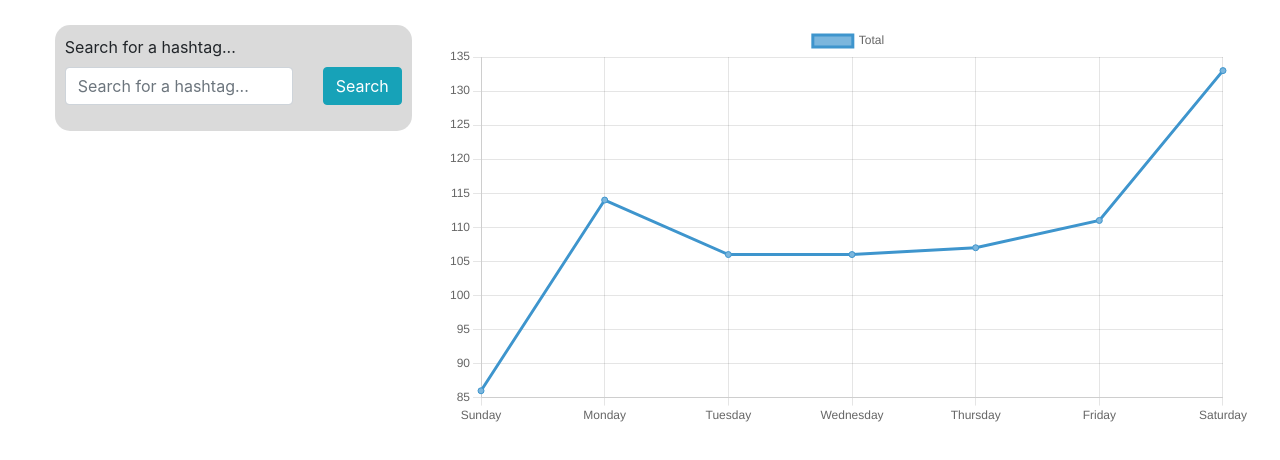
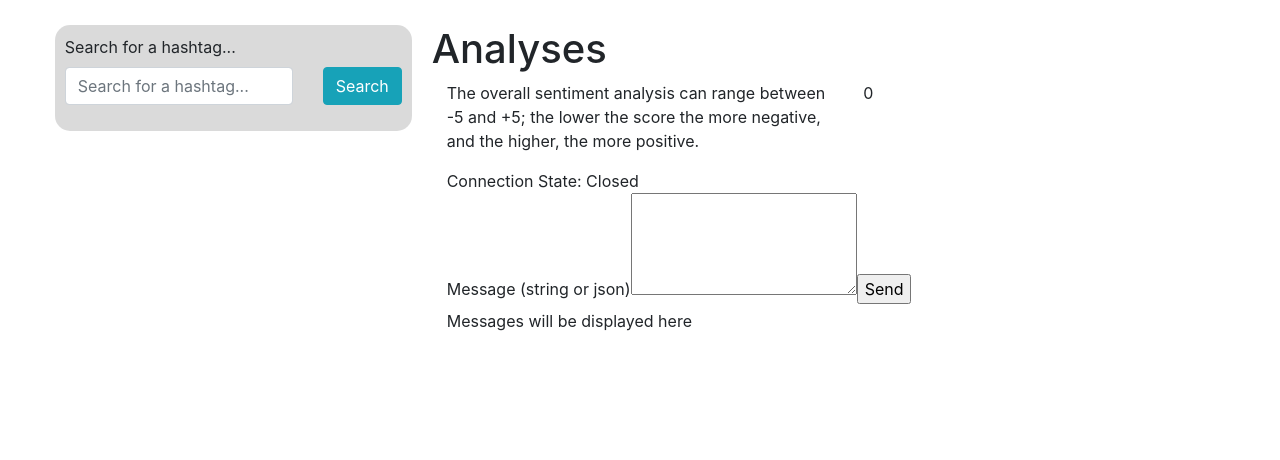
Before and after one commit to Shampoo307/twitter-client, a React (Create React App) app: page / in a window 1280 px wide. Shown: the top 460 px of the page. Built offline with nearby package versions, Linux system fonts and the light colour scheme; no server answers.

Commit message:
make updates, do websocket

```diff
--- a/package.json
+++ b/package.json
@@ -6,6 +6,7 @@
     "@testing-library/jest-dom": "^5.11.4",
     "@testing-library/react": "^11.1.0",
     "@testing-library/user-event": "^12.1.10",
+    "d3": "^7.1.1",
     "react": "^17.0.2",
     "react-bootstrap": "^1.6.4",
     "react-dom": "^17.0.2",
--- a/src/components/Analyses.jsx
+++ b/src/components/Analyses.jsx
@@ -1,37 +1,13 @@
-import React, { Component } from "react";
+import React, { useEffect, useState } from "react";
 import { Container, Row, Col, ListGroup, Card } from "react-bootstrap";
-import Chart from 'chart.js/auto';
+import ScoreTotal from "./ScoreTotal";
+// import Chart from 'chart.js/auto';
 
-export default class LineChart extends Component {
+export default function Analyses (props) {
 
-	chartRef = React.createRef();
-
-	componentDidMount() {
-		const ctx = this.chartRef.current.getContext("2d");
-
-		new Chart(ctx, {
-			type: "line",
-			data: {
-				labels: ["Sunday", "Monday", "Tuesday", "Wednesday", "Thursday", "Friday", "Saturday"],
-				datasets: [{
-					data: [86,114,106,106,107,111,133],
-					label: "Total",
-					borderColor: "#3e95cd",
-					backgroundColor: "#7bb6dd",
-					fill: false,
-				}
-				]
-			},
-		});
-	}
-	render() {
-		return (
-			<div>
-				<canvas
-				id="myChart"
-				ref={this.chartRef}
-				/>
-			</div>
-			)
-	}
+	return (
+		<div>
+			<ScoreTotal total={props.sentiment}/>
+		</div>
+	)
 }
--- /dev/null
+++ b/src/components/ScoreTotal.jsx
@@ -0,0 +1,23 @@
+import React, { useEffect, useState } from "react";
+import { Form, Button, Row, Col } from 'react-bootstrap';
+
+export default function ScoreTotal(props) {
+
+
+
+    return (
+        <div>
+            <Row>
+                <h1>Analyses</h1>
+            </Row>
+            <Row>
+                <Col>
+                    <p>The overall sentiment analysis can range between -5 and +5; the lower the score the more negative, and the higher, the more positive.</p>
+                </Col>
+                <Col>
+                    <p>{props.total}</p>
+                </Col>
+            </Row>
+        </div>
+    )
+}
--- /dev/null
+++ b/src/components/webSocketHook.js
@@ -0,0 +1,85 @@
+// webSocketHook.js
+import { useState, useEffect } from "react";
+
+// define a custom hook
+// accept the url to connect to
+// number of times the hook should retry a connection
+// the interval between retries
+function useWebSocketLite({
+  socketUrl,
+  retry: defaultRetry = 3,
+  retryInterval = 1500
+}) {
+  // message and timestamp
+  const [data, setData] = useState();
+  // send function
+  const [send, setSend] = useState(() => () => undefined);
+  // state of our connection
+  const [retry, setRetry] = useState(defaultRetry);
+  // retry counter
+  const [readyState, setReadyState] = useState(false);
+
+  useEffect(() => {
+    const ws = new WebSocket(socketUrl);
+    ws.onopen = () => {
+      console.log('Connected to socket');
+      setReadyState(true);
+
+      // function to send messages
+      setSend(() => {
+        return (data) => {
+          try {
+            const d = JSON.stringify(data);
+            ws.send(d);
+            return true;
+          } catch (err) {
+            return false;
+          }
+        };
+      });
+
+      // receive messages
+      ws.onmessage = (event) => {
+        const msg = formatMessage(event.data);
+        setData({ message: msg, timestamp: getTimestamp() });
+      };
+    };
+
+    // on close we should update connection state
+    // and retry connection
+    ws.onclose = () => {
+      setReadyState(false);
+      // retry logic
+      if (retry > 0) {
+        setTimeout(() => {
+          setRetry((retry) => retry - 1);
+        }, retryInterval);
+      }
+    };
+     // terminate connection on unmount
+    return () => {
+      ws.close();
+    };
+  // retry dependency here triggers the connection attempt
+  }, [retry]);
+
+  return { send, data, readyState };
+}
+
+// small utilities that we need
+// handle json messages
+const formatMessage = (data) => {
+  try {
+    const parsed = JSON.parse(data);
+    return parsed;
+  } catch (err) {
+    return data;
+  }
+};
+
+// get epoch timestamp
+function getTimestamp() {
+  return new Date().getTime();
+}
+
+export default useWebSocketLite;
--- a/src/pages/Form.jsx
+++ b/src/pages/Form.jsx
@@ -1,31 +1,53 @@
-import React, { useState } from "react";
+import React, { useState, useEffect, useRef } from "react";
 import { Container, Row, Col } from "react-bootstrap";
 import Search from "../components/Search";
 import Results from "../components/Results";
 import Analyses from "../components/Analyses";
+
+import useWebSocket from '../components/webSocketHook';
+
 
 export default function Form(props) {
 
     const [ searchValue, setSearchValue ] = useState('');
     const [ searchResults, setSearchResults ] = useState([]);
     const [ tweetSentiments, setTweetSentiments ] = useState([]);
+    const [ totalSentiment, setTotalSentiment ] = useState(0);
 
     const handleSearchChange = (event) => {
         setSearchValue(event.target.value);
     };
 
     const analyseTweets = async (tweets) => {
-        tweets.forEach(async tweet => {
+        // tweets.forEach(async tweet => {
             const options = {
                 method: "POST",
                 headers: {
                     'Content-Type': 'application/json'
                 },
-                body: JSON.stringify(tweet)
+                body: JSON.stringify(tweets)
             }
-            const tweetSentimentResult = await fetch('/nlp/s-analysis', options).then(res => res.json());
-            setTweetSentiments([...tweetSentiments, tweetSentimentResult]);
-        })
+            // const tweetSentimentResult = await fetch('/nlp/s-analysis', options).then(res => res.json()).then;
+            const result = await fetch('/nlp/s-analysis', options)
+                .then(res => res.json())
+                // .then(res => {
+                //     const bar = tweetSentiments;
+                //     bar.push(res.sentiment);
+                //     setTweetSentiments(bar);
+                //     console.log('total', totalSentiment);
+                //     const current = total;
+                //     const newNum = current + Number(res.sentiment);
+                //     console.log('current', current);
+                //     console.log('new ', newNum);
+
+                //     // const  = Number(res.sentiment) !== null ? Number(res.sentiment) : 0);
+                //     console.log('THE NUMBER ', Number(res.sentiment));
+                //     console.log('result ', res);
+                //     console.log('tweetsentimentreuslt', bar);
+                // });
+            setTweetSentiments(() => result.map(x => x.sentiment));
+            setTotalSentiment(() => result.reduce((acc, next) => acc + next.sentiment, 0));
+        // });
     }
 
     const handleSearch = async (event) => {
@@ -42,8 +64,62 @@ export default function Form(props) {
         // setTweetSentiments(tweetSentimentResult);
     };
 
+    const getTotal = () => tweetSentiments.reduce((acc, next) => acc + next, 0);
 
+    const WebSock = () => {
 
+        const sendTag = (message) => <span>&#11014;: {message}</span>;
+        const receiveTag = (message) => <span>&#11015;: {message}</span>;
+
+        const [ messagesList, setMessagesList ] = useState([<span>Messages will be displayed here</span>]);
+
+        const txtRef = useRef();
+
+        const ws = useWebSocket({
+            socketUrl: 'ws://localhost:3000'
+        });
+        // receive messages
+        useEffect(() => {
+            if (ws.data) {
+            const { message } = ws.data;
+            setMessagesList((messagesList) =>
+                [].concat(receiveTag(message), messagesList)
+            );
+            }
+        }, [ws.data]);
+
+        // send messages
+        const sendData = () => {
+            const message = txtRef.current.value || '';
+            if (message) {
+            setMessagesList((messagesList) =>
+                [].concat(sendTag(message), messagesList)
+            );
+            ws.send(message);
+            }
+        };
+
+        return (
+            <div>
+               <div>Connection State: {ws.readyState ? 'Open' : 'Closed'}</div>
+
+              <div>
+               <form>
+                  <label>Message (string or json)</label>
+                  <textarea name='message' rows={4} ref={txtRef} />
+                  <input type='button' onClick={sendData} value='Send' />
+                </form>
+              </div>
+
+              <div style={{ maxHeight: 300, overflowY: 'scroll' }}>
+                {messagesList.map((Tag, i) => (
+                  <div key={i}>{Tag}</div>
+                ))}
+              </div>
+
+            </div>
+          );
+    }
 
     return (
         <Container className="form-container" fluid="lg">
@@ -64,7 +140,8 @@ export default function Form(props) {
                     </Row>
                 </Col>
                 <Col xs lg="8">
-                    <Analyses />
+                    <Analyses sentiment={totalSentiment} />
+                    <WebSock />
                 </Col>
             </Row>
         </Container>
```
Also changed, not shown: 2 other files (tests, documents, lock files or other folders).
